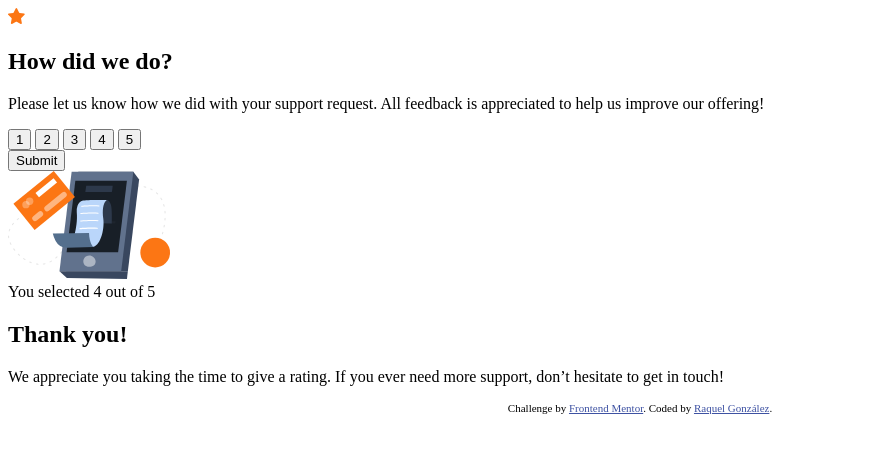
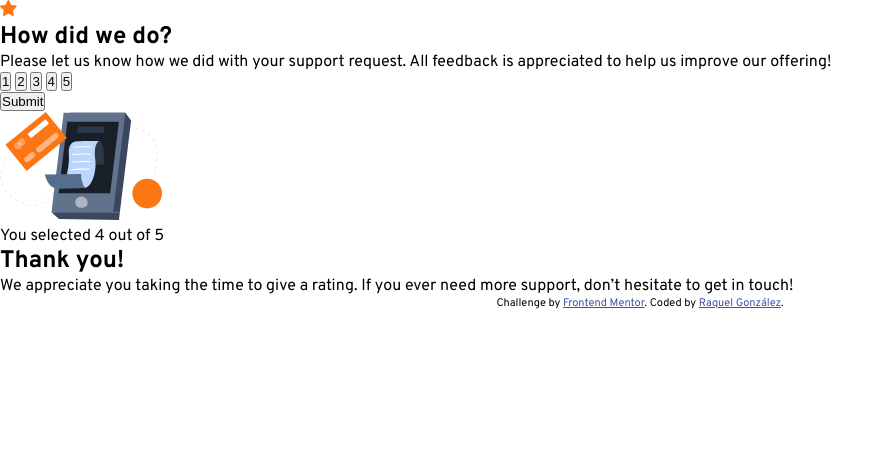
Before and after one commit to raquelgonzalezcalvo/Interactive-rating-component, a plain HTML site: page index.html in a window 1280 px wide. Shown: the whole page, without its empty margins (0-893 px from the left). Drawn offline with Linux system fonts and the light colour scheme.

Commit message:
add styles

```diff
--- a/index.html
+++ b/index.html
@@ -67,7 +67,9 @@
       <a href="https://www.frontendmentor.io?ref=challenge" target="_blank"
         >Frontend Mentor</a
       >. Coded by
-      <a href="https://github.com/raquelgonzalezcalvo">Raquel González</a>.
+      <a target="_blank" href="https://github.com/raquelgonzalezcalvo"
+        >Raquel González</a
+      >.
     </div>
     <script src="./main.js"></script>
   </body>
--- a/styles.css
+++ b/styles.css
@@ -1,3 +1,21 @@
+@import url("https://fonts.googleapis.com/css2?family=Overpass:wght@400;700&display=swap");
+
+* {
+  margin: 0;
+  padding: 0;
+  box-sizing: border-box;
+}
+:root {
+  --Orange: hsl(25, 97%, 53%);
+  --White: hsl(0, 0%, 100%);
+  --Light-Grey: hsl(217, 12%, 63%);
+  --Medium-Grey: hsl(216, 12%, 54%);
+  --Dark-Blue: hsl(213, 19%, 18%);
+  --Very-Dark-Blue: hsl(216, 12%, 8%);
+}
+body {
+  font-family: "Overpass", sans-serif;
+}
 .attribution {
   font-size: 11px;
   text-align: center;
```
